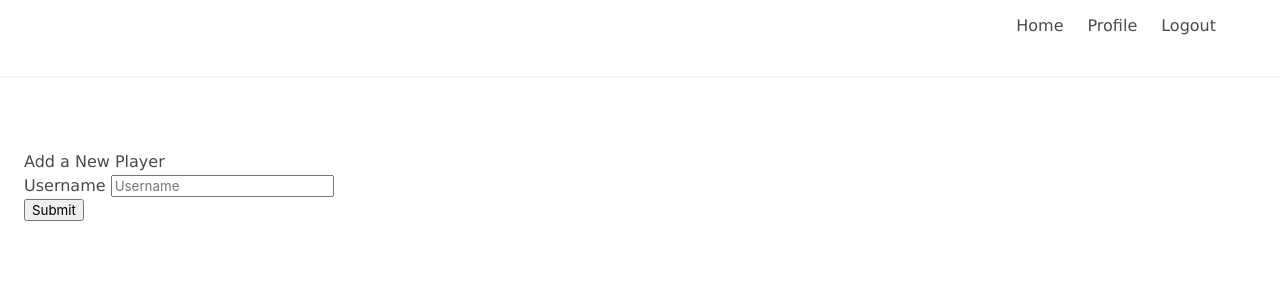
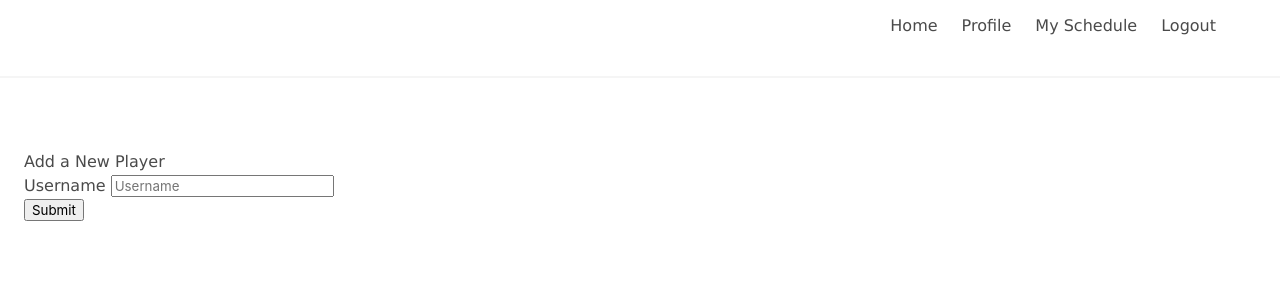
Before and after one commit to LoicGaland/rollforschedule, a Flask app: page /create/ in a window 1280 px wide. Shown: the top 300 px of the page. Run offline with Flask 3, Linux system fonts and the light colour scheme; the visitor is signed in with stand-in values (Sample User, id 1).

Commit message:
Add My Schedule to navbar

```diff
--- a/rollforschedule/templates/base.html
+++ b/rollforschedule/templates/base.html
@@ -145,6 +145,9 @@ body {font-family: Verdana, sans-serif;}
                             <a href="{{ url_for('main.profile') }}" class="navbar-item">
                                 Profile
                             </a>
+                            <a href="{{ url_for('scheduler.my_schedule') }}" class="navbar-item">
+                                My Schedule
+                            </a>
                             {% endif %}
                             {% if current_user.admin_rights %}
                             <a href="/admin" class="navbar-item">
```
